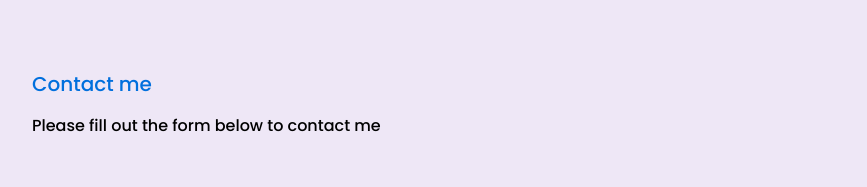
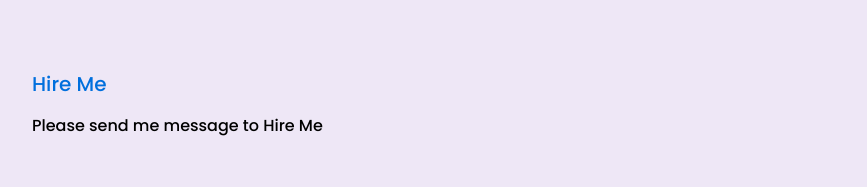
Before and after one commit to Manojmehra22/Portfolio, a React (Vite) app: page / in a window 1280 px wide. Shown: the part 1950-2137 px from the top of the page, without its empty margins (198-1065 px from the left). Built offline with nearby package versions, Linux system fonts and the light colour scheme.

Commit message:
new changes

```diff
--- a/src/components/Contact.jsx
+++ b/src/components/Contact.jsx
@@ -39,12 +39,8 @@ function Contact() {
         name="Contact"
         className="max-w-screen-2xl  container mx-auto px-4 md:px-20 my-16 h-[600px]  "
       >
-        <h1 className="text-xl text-[#006FDD] mb-4 md:ml-[150px] ">
-          Contact me
-        </h1>
-        <span className="md:ml-[150px]">
-          Please fill out the form below to contact me
-        </span>
+        <h1 className="text-xl text-[#006FDD] mb-4 md:ml-[150px] ">Hire Me</h1>
+        <span className="md:ml-[150px]">Please send me message to Hire Me</span>
         <div className="flex flex-col items-center justify-center mt-5">
           <form
             onSubmit={handleSubmit(onSubmit)}
--- a/src/components/Navbar.jsx
+++ b/src/components/Navbar.jsx
@@ -24,7 +24,7 @@ function Navbar() {
     },
     {
       id: 4,
-      text: "Contact",
+      text: "Hire Me",
     },
     {
       id: 5,
```
